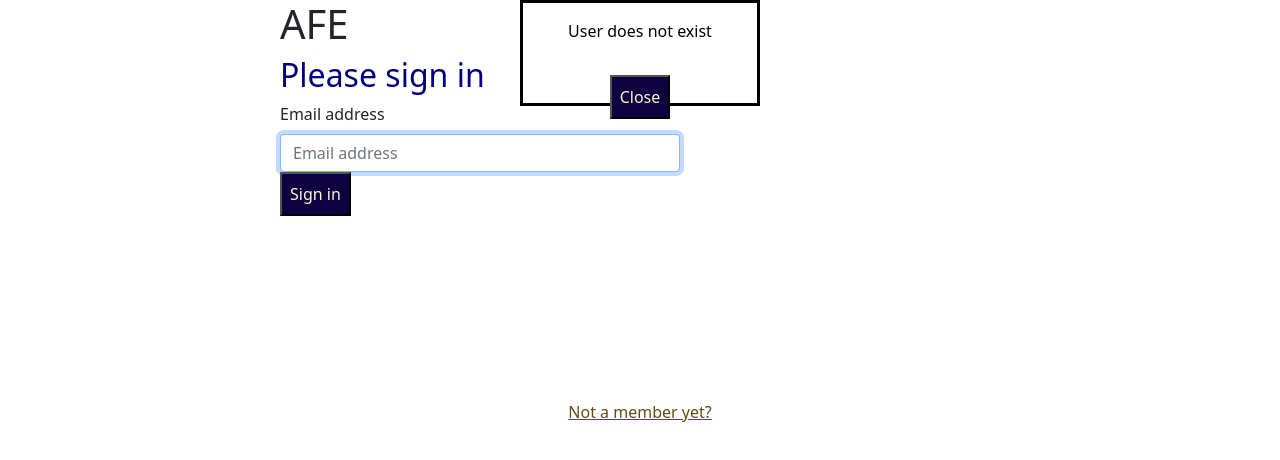
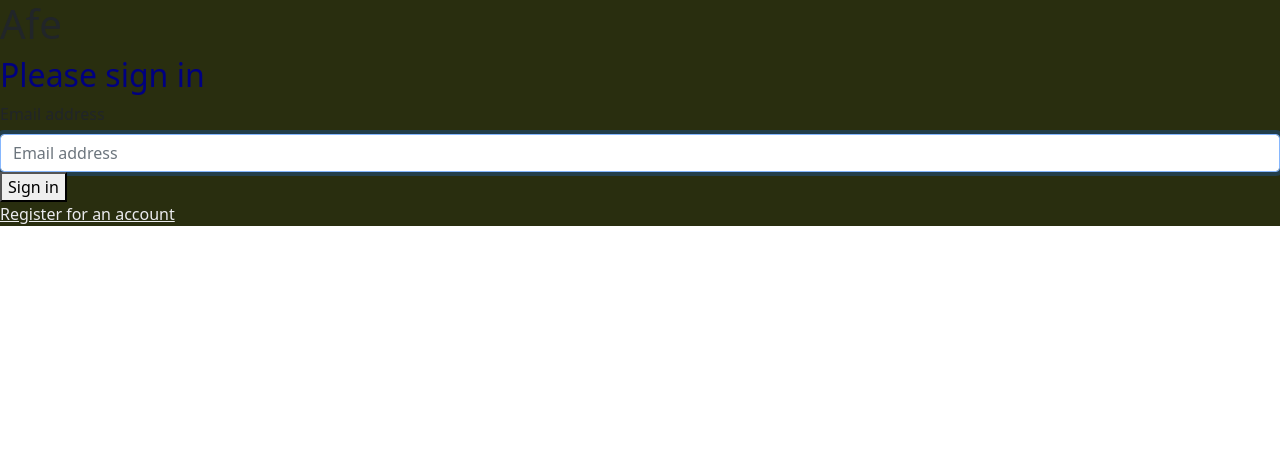
Before and after one commit to IanJames2/AFE, a React (Create React App) app: page /login in a window 1280 px wide. Shown: the top 460 px of the page. Built offline with nearby package versions, Linux system fonts and the light colour scheme.

Commit message:
I won't add any more css to this until the break.

```diff
--- a/src/components/Afe.css
+++ b/src/components/Afe.css
@@ -6,10 +6,30 @@
     font-size: 1rem;
 }
 
-button {
+.home__button {
     margin: 1rem 0 2rem 2rem;
     padding: 0.5rem;
     background-color: #0d023f;
     color: lightgoldenrodyellow;
     font-size: 1rem;
 }
+
+.school__schoolTypeId {
+    color: #ebebee;
+}
+
+.school__major {
+    color: #ebebee;
+}
+
+.school__tuition {
+    color: #ebebee;
+}
+
+.school__creator {
+    color: #ebebee;
+}
+
+section {
+    background-color: rgb(41, 46, 15);
+  }
--- a/src/components/HomeButton.js
+++ b/src/components/HomeButton.js
@@ -6,7 +6,7 @@ export const HomeButton = () => {
 
     return (
         <div>
-            <Link to="/"><button>Go Home</button></Link>
+            <Link to="/"><button className="home__button">Go Home</button></Link>
         </div>
     )
 }
--- a/src/components/auth/Login.css
+++ b/src/components/auth/Login.css
@@ -1,68 +1,4 @@
-.h1, h1 {
-    font-size: 2.5rem;
+.dialog {
+  min-width: 15rem;
+  min-height: 5rem;
 }
-
-fieldset {
-    min-width: 0;
-    padding: 1rem 0;
-    margin: 0;
-    border: 0;
-}
-
-.form--login {
-    display: inline-block;
-    margin: 0 auto;
-    text-align: left;
-}
-
-.form--login > fieldset > input[type="email"],
-.form--login > fieldset > input[type="password"] {
-    width: 25em;
-}
-
-.label--login {
-    width: 8rem;
-    display: inline-block;
-}
-
-.form-control {
-    display: block;
-    width: 94%;
-    height: calc(1.5em + .75rem + 2px);
-    padding: .375rem .75rem;
-    font-size: 1rem;
-    font-weight: 400;
-    line-height: 1.5;
-    color: #495057;
-    background-color: #fff;
-    background-clip: padding-box;
-    border: 1px solid #ced4da;
-    border-radius: .25rem;
-    -webkit-transition: border-color .15s ease-in-out,box-shadow .15s ease-in-out;
-    transition: border-color .15s ease-in-out,box-shadow .15s ease-in-out;
-}
-
-.container--login {
-    text-align: center;
-}
-
-.form--login {
-    background-position-x: right;
-    /* background-image: url(logo.png); */
-    z-index: 1;
-    min-height: 25rem;
-    min-width: 45rem;
-    background-color: hsla(0,0%,100%,0.40);
-    background-blend-mode: overlay;
-    background-repeat: no-repeat;
-}
-
-.button--close {
-    position: relative;
-    bottom: -2rem;
-}
-
-.dialog {
-    min-width: 15rem;
-    min-height: 5rem;
-}
--- a/src/components/auth/Login.js
+++ b/src/components/auth/Login.js
@@ -1,16 +1,24 @@
-import React, { useRef } from "react"
-import { Link } from "react-router-dom";
-import { useHistory } from "react-router-dom"
+import React, { useRef, useState } from "react"
+import { Link, useHistory } from "react-router-dom";
 import "./Login.css"
 
 
-export const Login = props => {
-    const email = useRef()
-    const existDialog = useRef()
+export const Login = () => {
+    const [loginUser, setLoginUser] = useState({ email: "" })
+    const [existDialog, setExistDialog] = useState(false)
+
     const history = useHistory()
 
+    const handleInputChange = (event) => {
+        const newUser = { ...loginUser }
+        newUser[event.target.id] = event.target.value
+        setLoginUser(newUser)
+    }
+
+
     const existingUserCheck = () => {
-        return fetch(`http://localhost:8088/users?email=${email.current.value}`)
+        // If your json-server URL is different, please change it below!
+        return fetch(`http://localhost:8088/users?email=${loginUser.email}`)
             .then(res => res.json())
             .then(user => user.length ? user[0] : false)
     }
@@ -21,32 +29,30 @@ export const Login = props => {
         existingUserCheck()
             .then(exists => {
                 if (exists) {
+                    // The user id is saved under the key afe_user in session Storage. Change below if needed!
                     localStorage.setItem("afe_user", exists.id)
                     history.push("/")
                 } else {
-                    existDialog.current.showModal()
+                    setExistDialog(true)
                 }
             })
     }
 
     return (
         <main className="container--login">
-            <dialog className="dialog dialog--auth" ref={existDialog}>
-                <div>User does not exist</div>
-                <button className="button--close" onClick={e => existDialog.current.close()}>Close</button>
-            </dialog>
-
             <section>
                 <form className="form--login" onSubmit={handleLogin}>
-                    <h1>AFE</h1>
+                    <h1>Afe</h1>
                     <h2>Please sign in</h2>
                     <fieldset>
                         <label htmlFor="inputEmail"> Email address </label>
-                        <input ref={email} type="email"
+                        <input type="email"
                             id="email"
                             className="form-control"
                             placeholder="Email address"
-                            required autoFocus />
+                            required autoFocus
+                            value={loginUser.email}
+                            onChange={handleInputChange} />
                     </fieldset>
                     <fieldset>
                         <button type="submit">
@@ -56,8 +62,15 @@ export const Login = props => {
                 </form>
             </section>
             <section className="link--register">
-                <Link to="/register">Not a member yet?</Link>
+                <Link to="/register">Register for an account</Link>
             </section>
         </main>
     )
 }
+
+/*
+            <dialog className="dialog dialog--auth" open={existDialog}>
+                <div>User does not exist</div>
+                <button className="button--close" onClick={e => setExistDialog(false)}>Close</button>
+            </dialog>
+*/
--- a/src/components/auth/Register.js
+++ b/src/components/auth/Register.js
@@ -1,16 +1,24 @@
-import React, { useRef } from "react"
-import { useHistory } from "react-router-dom"
+import React, { useState } from "react"
+import { useHistory } from "react-router-dom";
+
 import "./Login.css"
 
-export const Register = (props) => {
-    const firstName = useRef()
-    const lastName = useRef()
-    const email = useRef()
-    const conflictDialog = useRef()
+export const Register = () => {
+
+    const [registerUser, setRegisterUser] = useState({ firstName: "", lastName: "", email: "" })
+    const [conflictDialog, setConflictDialog] = useState(false)
+
     const history = useHistory()
 
+    const handleInputChange = (event) => {
+        const newUser = { ...registerUser }
+        newUser[event.target.id] = event.target.value
+        setRegisterUser(newUser)
+    }
+
     const existingUserCheck = () => {
-        return fetch(`http://localhost:8088/users?email=${email.current.value}`)
+        // If your json-server URL is different, please change it below!
+        return fetch(`http://localhost:8088/users?email=${registerUser.email}`)
             .then(res => res.json())
             .then(user => !!user.length)
     }
@@ -18,30 +26,31 @@ export const Register = (props) => {
     const handleRegister = (e) => {
         e.preventDefault()
 
-
         existingUserCheck()
             .then((userExists) => {
                 if (!userExists) {
+                    // If your json-server URL is different, please change it below!
                     fetch("http://localhost:8088/users", {
                         method: "POST",
                         headers: {
                             "Content-Type": "application/json"
                         },
                         body: JSON.stringify({
-                            email: email.current.value,
-                            name: `${firstName.current.value} ${lastName.current.value}`
+                            email: registerUser.email,
+                            name: `${registerUser.firstName} ${registerUser.lastName}`
                         })
                     })
                         .then(res => res.json())
                         .then(createdUser => {
                             if (createdUser.hasOwnProperty("id")) {
+                                // The user id is saved under the key afe_user in session Storage. Change below if needed!
                                 localStorage.setItem("afe_user", createdUser.id)
                                 history.push("/")
                             }
                         })
                 }
                 else {
-                    conflictDialog.current.showModal()
+                    setConflictDialog(true)
                 }
             })
 
@@ -50,24 +59,19 @@ export const Register = (props) => {
     return (
         <main style={{ textAlign: "center" }}>
 
-            <dialog className="dialog dialog--password" ref={conflictDialog}>
-                <div>Account with that email address already exists</div>
-                <button className="button--close" onClick={e => conflictDialog.current.close()}>Close</button>
-            </dialog>
-
             <form className="form--login" onSubmit={handleRegister}>
-                <h1 className="h3 mb-3 font-weight-normal">Please Register for NSS Kennels</h1>
+                <h1 className="h3 mb-3 font-weight-normal">Please Register for Application Name</h1>
                 <fieldset>
                     <label htmlFor="firstName"> First Name </label>
-                    <input ref={firstName} type="text" name="firstName" className="form-control" placeholder="First name" required autoFocus />
+                    <input type="text" name="firstName" id="firstName" className="form-control" placeholder="First name" required autoFocus value={registerUser.firstName} onChange={handleInputChange} />
                 </fieldset>
                 <fieldset>
                     <label htmlFor="lastName"> Last Name </label>
-                    <input ref={lastName} type="text" name="lastName" className="form-control" placeholder="Last name" required />
+                    <input type="text" name="lastName" id="lastName" className="form-control" placeholder="Last name" required value={registerUser.lastName} onChange={handleInputChange} />
                 </fieldset>
                 <fieldset>
                     <label htmlFor="inputEmail"> Email address </label>
-                    <input ref={email} type="email" name="email" className="form-control" placeholder="Email address" required />
+                    <input type="email" name="email" id="email" className="form-control" placeholder="Email address" required value={registerUser.email} onChange={handleInputChange} />
                 </fieldset>
                 <fieldset>
                     <button type="submit"> Sign in </button>
@@ -76,3 +80,10 @@ export const Register = (props) => {
         </main>
     )
 }
+
+/*
+            <dialog className="dialog dialog--password" open={conflictDialog}>
+                <div>Account with that email address already exists</div>
+                <button className="button--close" onClick={e => setConflictDialog(false)}>Close</button>
+            </dialog>
+*/
--- a/src/components/school/School.css
+++ b/src/components/school/School.css
@@ -19,18 +19,21 @@ h2 {
 }
 
 .school_major {
-    color: #634c13;
+    color: #ebebee;
 }
 
 .school_cost {
-    color: #634c13;
+    color: #ebebee;
 }
 
 a:link {
-    color: #634c13;
+    color: #ebebee;
 }
 
 .school__schoolName {
-    color: rgb(0, 0, 128);
+    color: lightgoldenrodyellow;
+}
 
-}
+section {
+    background-color: rgb(41, 46, 15);
+  }
--- a/src/components/school/SchoolCard.js
+++ b/src/components/school/SchoolCard.js
@@ -25,8 +25,8 @@ export const SchoolCard = ({ school }) => {
       <div className="school_cost">Annual Tuition: ${school.tuition}</div>
       {/* <div className="school__timestamp">{school.timestamp }</div>      */}
       <button className="delete_button" onClick={trashSchool}>Delete This School</button>
-      <button className="clickMe" onClick={() => {history.push(`/schools/url/${school.id}`);}}>
-          See more info on this school
+      <button className="clickMe" onClick={() => {history.push(`/schools/applied`);}}>
+          Click Here To Move This School To The Applied Section
         </button>
     </section>
   );
--- a/src/components/school/SchoolList.js
+++ b/src/components/school/SchoolList.js
@@ -16,7 +16,7 @@ export const SchoolList = () => {
 
     return (
   <>
-        <h2>List of Schools</h2>
+        <h2>List of Schools For Consideration</h2>
         <button
           className="clickMe"
           onClick={() => {
```
Also changed, not shown: src/components/ApplicationViews.js (+10 -0 lines), src/components/auth/AFE.png (deleted).
